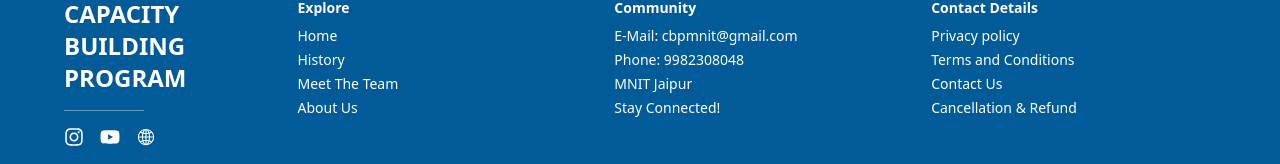
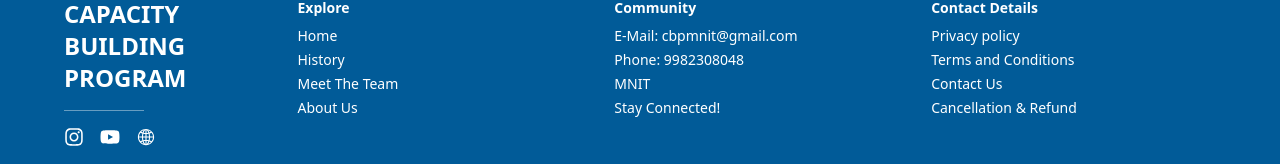
Before and after one commit to cbpmnit-glitch/cbp, a React (Vite) app: page /Store in a window 1280 px wide. Shown: the part 1030-1194 px from the top of the page. Built offline with nearby package versions, Linux system fonts and the light colour scheme.

Commit message:
Update footer.jsx

```diff
--- a/src/footer.jsx
+++ b/src/footer.jsx
@@ -91,7 +91,7 @@ const App = () => {
     <ul className="space-y-1">
       <li>E-Mail: cbpmnit@gmail.com</li>
       <li>Phone: 9982308048</li>
-      <li>MNIT Jaipur</li>
+      <li>MNIT</li>
       <li>Stay Connected!</li>
     </ul>
   </div>
```
